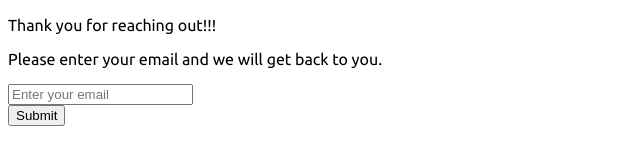
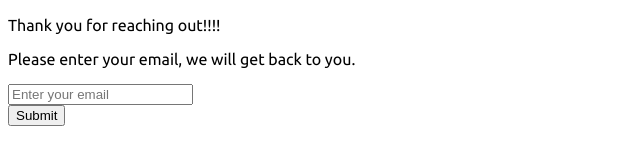
Before and after one commit to rhlsnd/Hotel_Booking_Website_Starter_Code, a plain HTML site: page contact.html in a window 1280 px wide. Shown: the full height of the page, 0-640 px from the left. Drawn offline with Linux system fonts and the light colour scheme.

Commit message:
Checkpoint 13

```diff
--- a/contact.html
+++ b/contact.html
@@ -13,8 +13,8 @@
     </head>
     <body>
         <div>
-            <p>Thank you for reaching out!!!</p>
-            <p>Please enter your email and we will get back to you.</p>
+            <p>Thank you for reaching out!!!!</p>
+            <p>Please enter your email, we will get back to you.</p>
             <form action="index.html">
                 <input type="email" placeholder="Enter your email" required/><br>
                 <input type="Submit" required/>
```
Also changed, not shown: detail.html (+1 -1 lines), index.html (+1 -10 lines), list.html (+2 -2 lines), login.html (+2 -1 lines), payment.html (+3 -4 lines).
